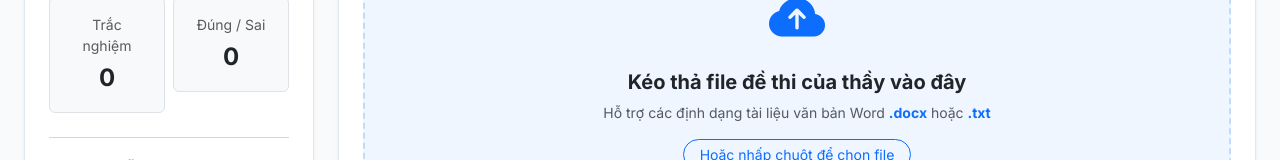
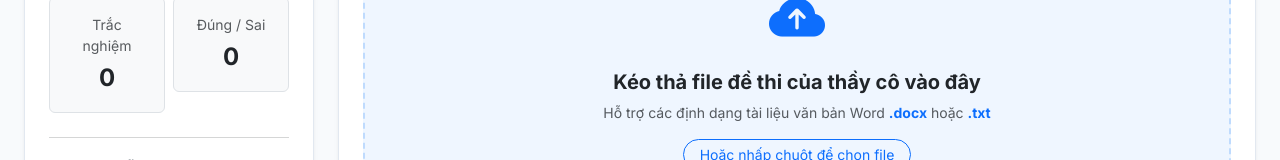
Before and after one commit to truongthinh792006/trondekiemtra, a plain HTML site: page index.html in a window 1280 px wide. Shown: the part 341-501 px from the top of the page. Drawn offline with nearby package versions, Linux system fonts and the light colour scheme; a web font is replaced by a local one.

Commit message:
Update upload prompt text in index.html

```diff
--- a/index.html
+++ b/index.html
@@ -343,7 +343,7 @@
 
                             <div id="dropZone" class="upload-zone mb-4" onclick="document.getElementById('fileInput').click()">
                                 <i class="bi bi-cloud-arrow-up-fill text-primary display-4 mb-3 d-block"></i>
-                                <h5 class="fw-bold text-dark">Kéo thả file đề thi của thầy vào đây</h5>
+                                <h5 class="fw-bold text-dark">Kéo thả file đề thi của thầy cô vào đây</h5>
                                 <p class="text-muted small px-3">Hỗ trợ các định dạng tài liệu văn bản Word <strong class="text-primary">.docx</strong> hoặc <strong class="text-primary">.txt</strong></p>
                                 <button class="btn btn-sm btn-outline-primary px-3 rounded-pill">Hoặc nhấp chuột để chọn file</button>
                                 <input type="file" id="fileInput" accept=".docx,.txt" class="d-none" onchange="handleFileSelected()">
```
